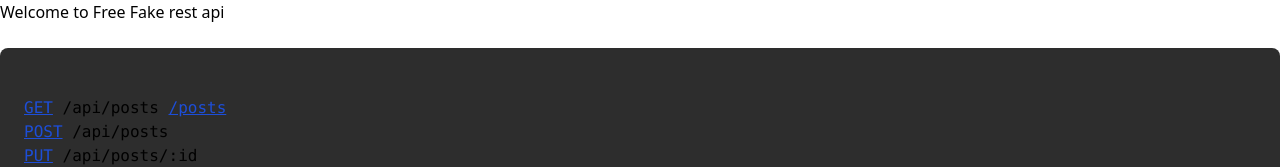
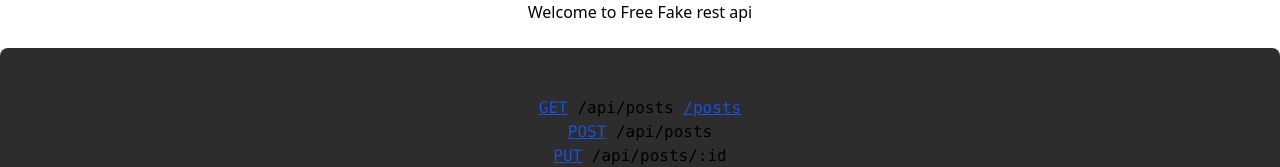
Before and after one commit to Winay-Chowdary66/rest-api, a website: page src/public/index.html in a window 1280 px wide. Shown: the top 167 px of the page. Drawn offline with Linux system fonts and the light colour scheme.

Commit message:
updtd index pg

```diff
--- a/src/public/index.html
+++ b/src/public/index.html
@@ -1,13 +1,12 @@
 <!DOCTYPE html>
 <html>
-
-<head>
+  <head>
     <title>Fake Rest Api</title>
     <link rel="stylesheet" href="/style.css" />
-</head>
+  </head>
 
-<body>
-    <h1>Welcome to Free Fake rest api</h1>
+  <body>
+      <center><h1>Welcome to Free Fake rest api</h1>
     <pre><code>
 <a>GET</a> /api/posts <a href="/api/posts">/posts<a>
 <a>POST</a> /api/posts
@@ -48,6 +47,6 @@
         ... see <a href="/guide">guide</a> for the full list.</p>
     <h2>Routes</h2>
     <p>All HTTP methods are supported. You can use http or https for your requests.</p>
-</body>
-
+</center>
+  </body>
 </html>
```
